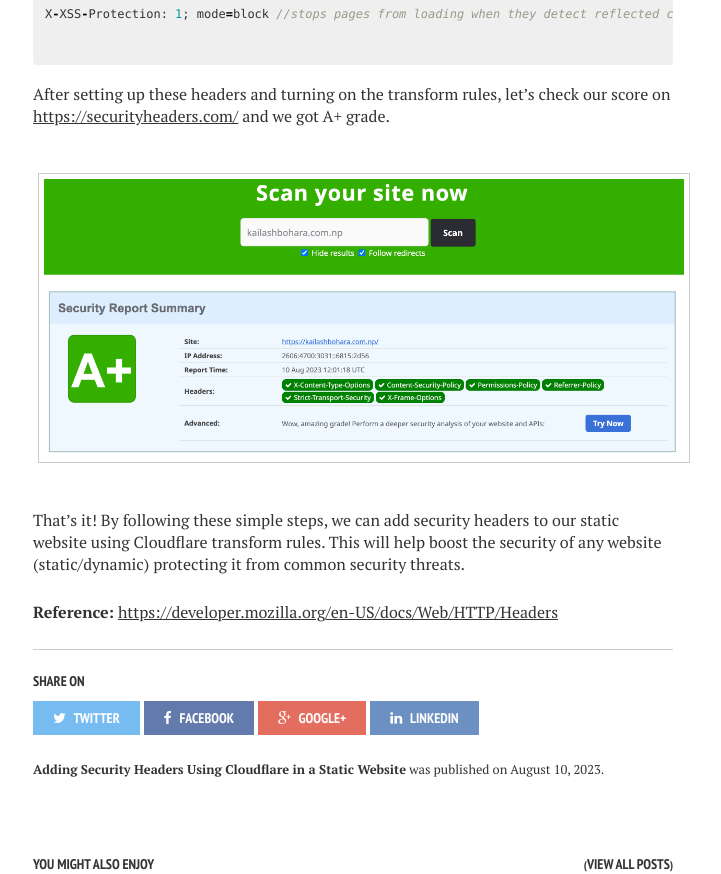
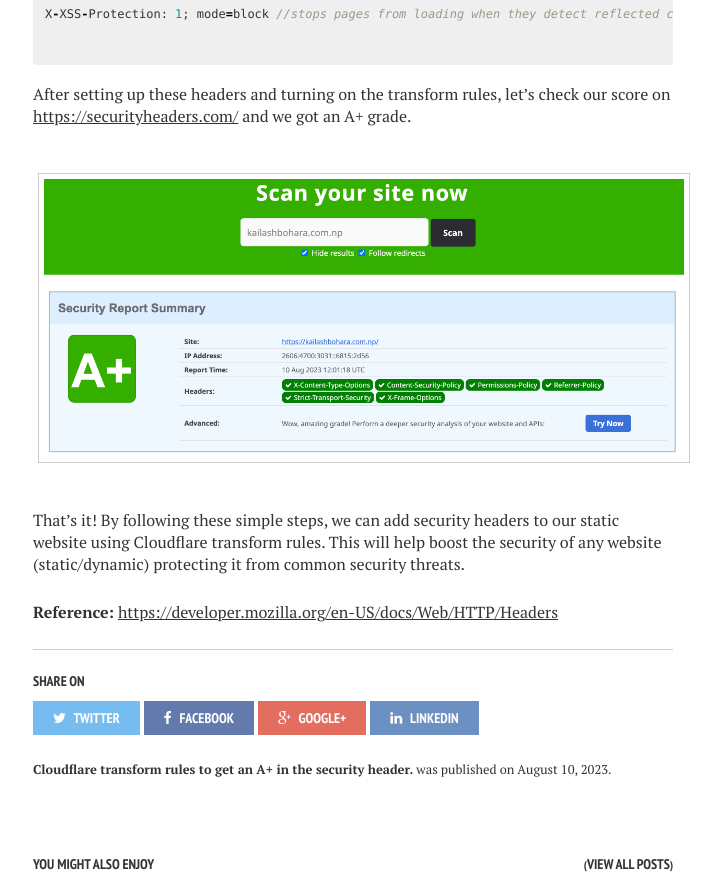
Before and after one commit to corrupted-brain/blog, a Jekyll site: the page built from _posts/2023-08-10-adding-security-headers-using-cloudflare-transform-rules-in-a-static-website.md, in a window 1280 px wide and 1400 px high, scrolled down 2218 px. Shown: the part 306-1180 px from the top of the window, without its empty margins (287-1008 px from the left). Built offline with Jekyll 4.4.1, drawn with Linux system fonts in a browser that asks for light colours; some of the changed text lies outside the part shown.

Commit message:
Update 2023-08-10-adding-security-headers-using-cloudflare-transform-rules-in-a-static-website.md
typo

````diff
--- a/_posts/2023-08-10-adding-security-headers-using-cloudflare-transform-rules-in-a-static-website.md
+++ b/_posts/2023-08-10-adding-security-headers-using-cloudflare-transform-rules-in-a-static-website.md
@@ -1,8 +1,8 @@
 ---
 layout: post
-title:  "Adding Security Headers Using Cloudflare in a Static Website"
+title:  "Cloudflare transform rules to get an A+ in the security header."
 excerpt: Getting A+ grade in securityheaders.com for a static website using Cloudflare transform rules.
-tags: [Cloudflare transform rules, HTTP headers, security header in static website,]
+tags: [Cloudflare transform rules, HTTP headers, security header in a static website,]
 ---
 
 In today's digital age, security is a vital aspect of any website. One way to improve website security is to add security headers to your website. Security headers are a set of HTTP response headers that inform the browser how to behave when it comes to website security.
@@ -38,7 +38,7 @@
 
 ```
 
-After setting up these headers and turning on the transform rules, let’s check our score on [https://securityheaders.com/](https://securityheaders.com/) and we got A+ grade.
+After setting up these headers and turning on the transform rules, let’s check our score on [https://securityheaders.com/](https://securityheaders.com/) and we got an A+ grade.
 
 ![A grade in HTTP header](/images/posts/securityheader/header5.png)
 
````
